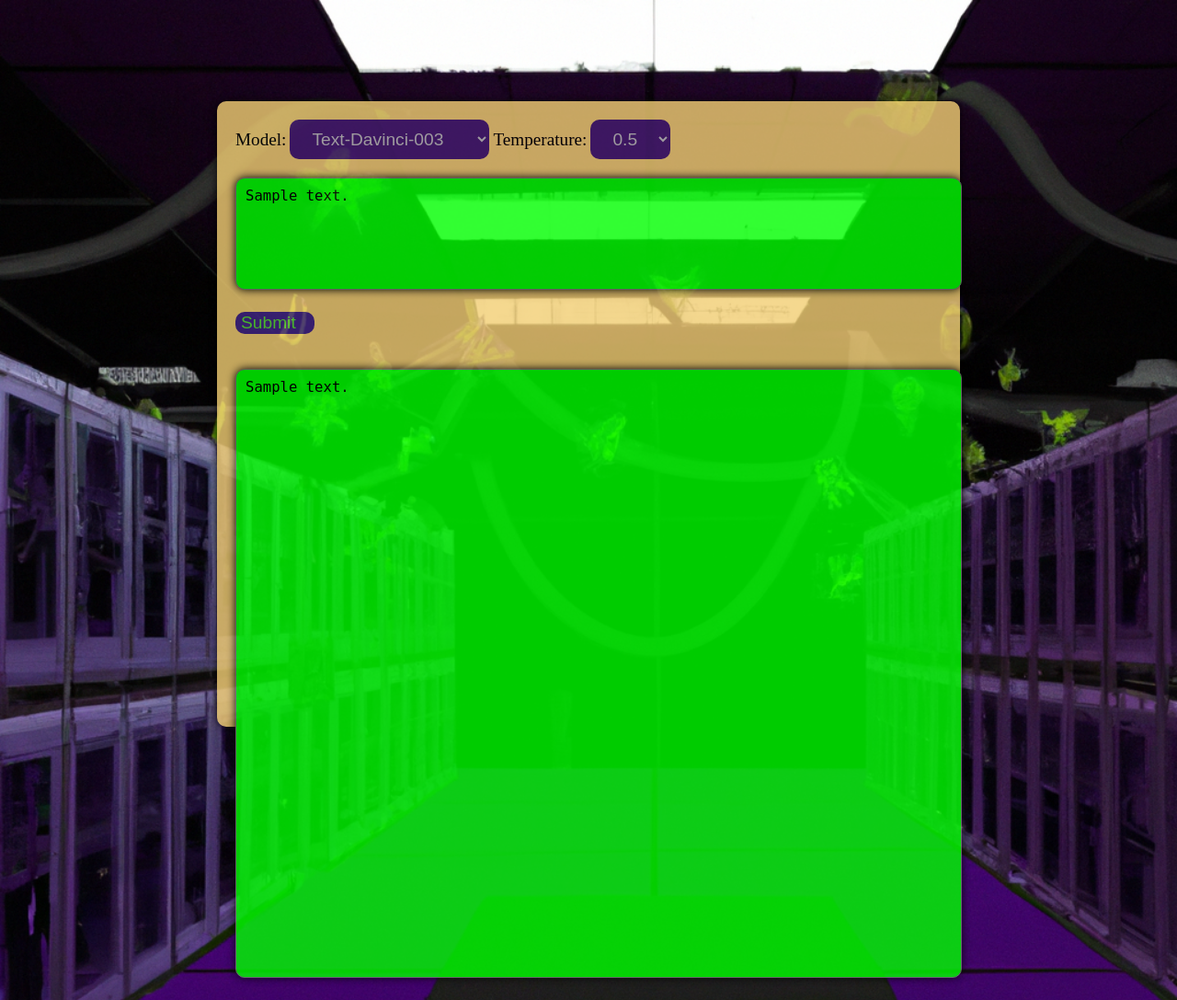
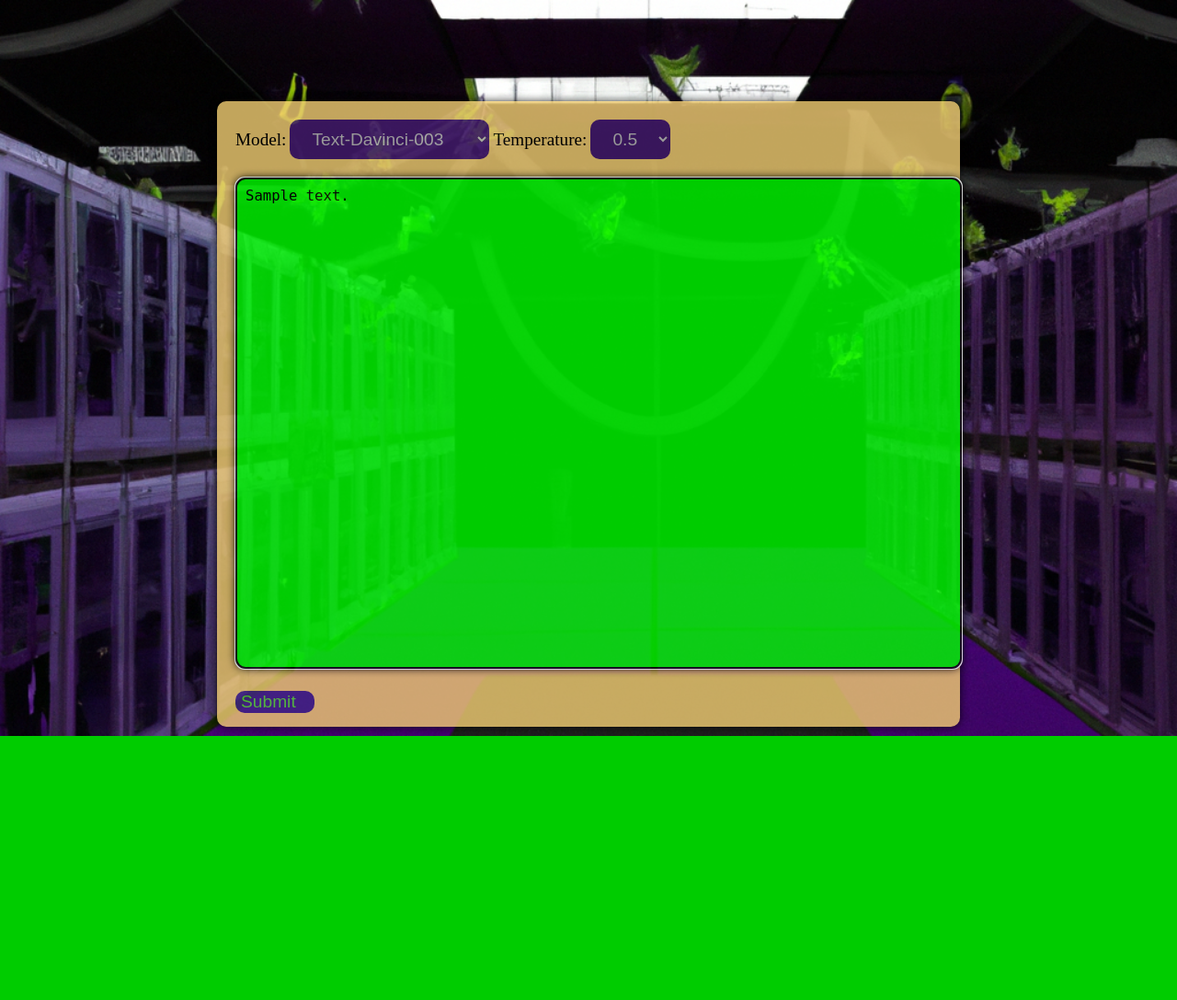
Before and after one commit to theelvez/openaichat, a Flask app: template templates/index.html in a window 1280 px wide. Shown: the whole page at 92% size. After the commit the page ends 800 px from the top, so only its background shows below. Run offline with Flask 2, Linux system fonts and the light colour scheme; the template is opened without the code that fills it: most values are stand-ins (such as "Sample title", 1, 10 or a date in 2020).

Commit message:
update html display

```diff
--- a/app.py
+++ b/app.py
@@ -1,45 +1,45 @@
 from flask import Flask, render_template, request
 import json
-import requests
 import os
 import logging
+import openai
 
 app = Flask(__name__)
 
 @app.route("/submit", methods=['POST'])
 def openai_post():
     model = request.form['model']
-    prompt = request.form['prompt']
     temperature = float(request.form['temperature'])
-
-    headers = {
-        "Content-Type": "application/json",
-        "Authorization": "Bearer " + "sk-" + os.getenv("OA_K_1") + os.getenv("OA_K_2")
-    }
+    prompt_text = request.form['prompt']
 
     # Set up a logger
     logger = logging.getLogger(__name__)
     logger.setLevel(logging.INFO)
+    logger.error("Sending prompt: " + prompt_text)
 
-    data = json.dumps({
-        "prompt": prompt,
-        "temperature": temperature,
-        "max_tokens": 4000
-    })
+    openai.api_key = "sk-" + os.getenv("OA_K_1") + os.getenv("OA_K_2")
 
-    logger.error("Sending prompt: " + prompt)
+    response = openai.Completion.create(
+        model="text-davinci-003",
+        prompt=prompt_text,
+        temperature=0.7,
+        max_tokens=4000,
+        top_p=1,
+        frequency_penalty=0,
+        presence_penalty=0
+    )
 
-    url = "https://api.openai.com/v1/engines/{}/completions".format(model)
-    response = requests.post(url, headers=headers, data=data)
-    response_text = json.loads(response.text)['choices'][0]['text']
+    response_text = response['choices'][0]['text']
 
-    logger.error("Response: " + response_text)
+    logger.error("response: " + response_text)
 
-    return render_template('index.html', prompt_text=prompt, response_text=response_text)
+    prompt_text += response_text + "\n\nYou: "
 
-@app.route("/openai", methods=['GET'])
+    return render_template('index.html', prompt_text=prompt_text)
+
+@app.route("/", methods=['GET'])
 def openai_get():
-    return render_template('index.html')
+    return render_template('index.html', prompt_text="You: ")
 
 if __name__ == "__main__":
     app.run(host="0.0.0.0",port=80, debug=True)
--- a/templates/index.html
+++ b/templates/index.html
@@ -55,7 +55,7 @@
             background-color: #00FF00;
             border-radius: 10px; /* round the corners */
             box-shadow: 0 0 10px #000000; /* add a subtle shadow */
-            min-height: 100px; /* set a minimum height */
+            height: 80%; /* set a minimum height */
             font-size: 1.2em; /* set font size */
             color: #000000; /* set text color to black */
             resize: none; /* disable resizing of the textarea */
@@ -80,21 +80,6 @@
             font-size: 1.2em;
             margin-right: 100%;
         }
-
-        #output {
-            width: 100%; /* fill the entire width of the container */
-            height: 100%;
-            box-sizing: content-box;
-            padding: 10px; /* add some padding for readability */
-            margin: 20px 0; /* add some margin for spacing */
-            background-color: #00FF00;
-            border-radius: 10px; /* round the corners */
-            box-shadow: 0 0 10px #000000; /* add a subtle shadow */
-            min-height: 80%; /* set a minimum height */
-            font-size: 1.2em; /* set font size */
-            color: #000000; /* set text color to black */
-            resize: none; /* disable resizing of the textarea */
-        }
     </style>
     <script src="https://code.jquery.com/jquery-3.6.0.min.js"></script>
 </head>
@@ -109,7 +94,7 @@
             <option value="text-babbage-001">Text-Babbage-001</option>
             <option value="text-bart-001">Text-Bart-001</option>
         </select>
-        <label >Temperature:</label>
+        <label>Temperature:</label>
         <select id="temperature" name="temperature">
             <option value="0.0">0.0</option>
             <option value="0.1">0.1</option>
@@ -125,27 +110,12 @@
         </select>
     </div>
 
-        <textarea id="prompt" name="prompt" placeholder="Enter your question or command here..."></textarea>
+        <textarea id="prompt" name="prompt" autofocus>{{ prompt_text }}</textarea>
         <input type="submit" id="submit" value="Submit">
-
 
         <br>
         <br>
-
-        {% if prompt_text %}
-        <script>
-            let textarea = document.getElementById("prompt");
-            textarea.textContent = "{{ prompt_text }}";
-        </script>
-        {% endif %}
-
-
-        {% if response_text %}
-        <textarea id="output" name="output">{{ response_text }}</textarea>
-        {% endif %}
-
     </form>
-
 
 </body>
 </html>
```
